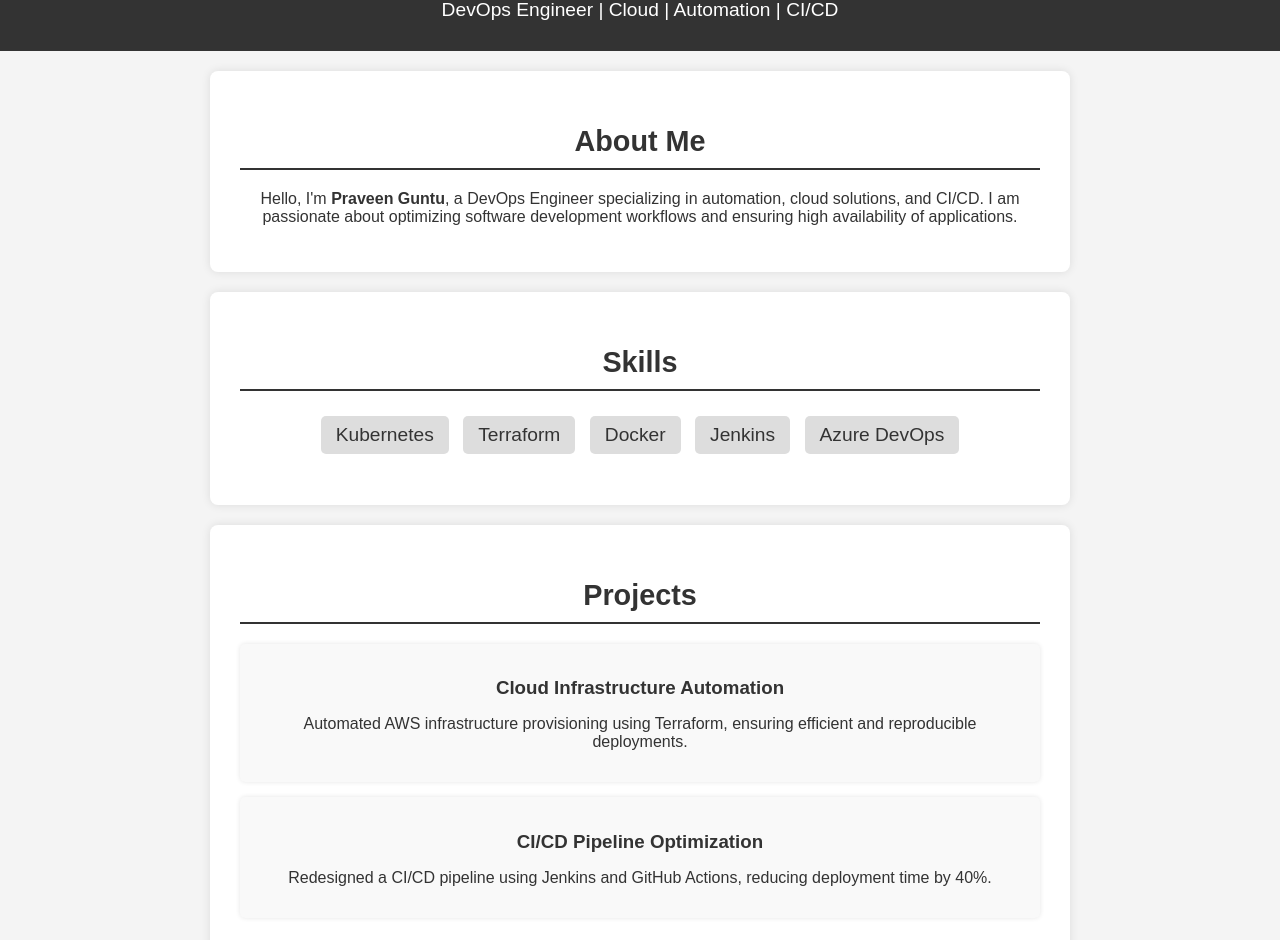
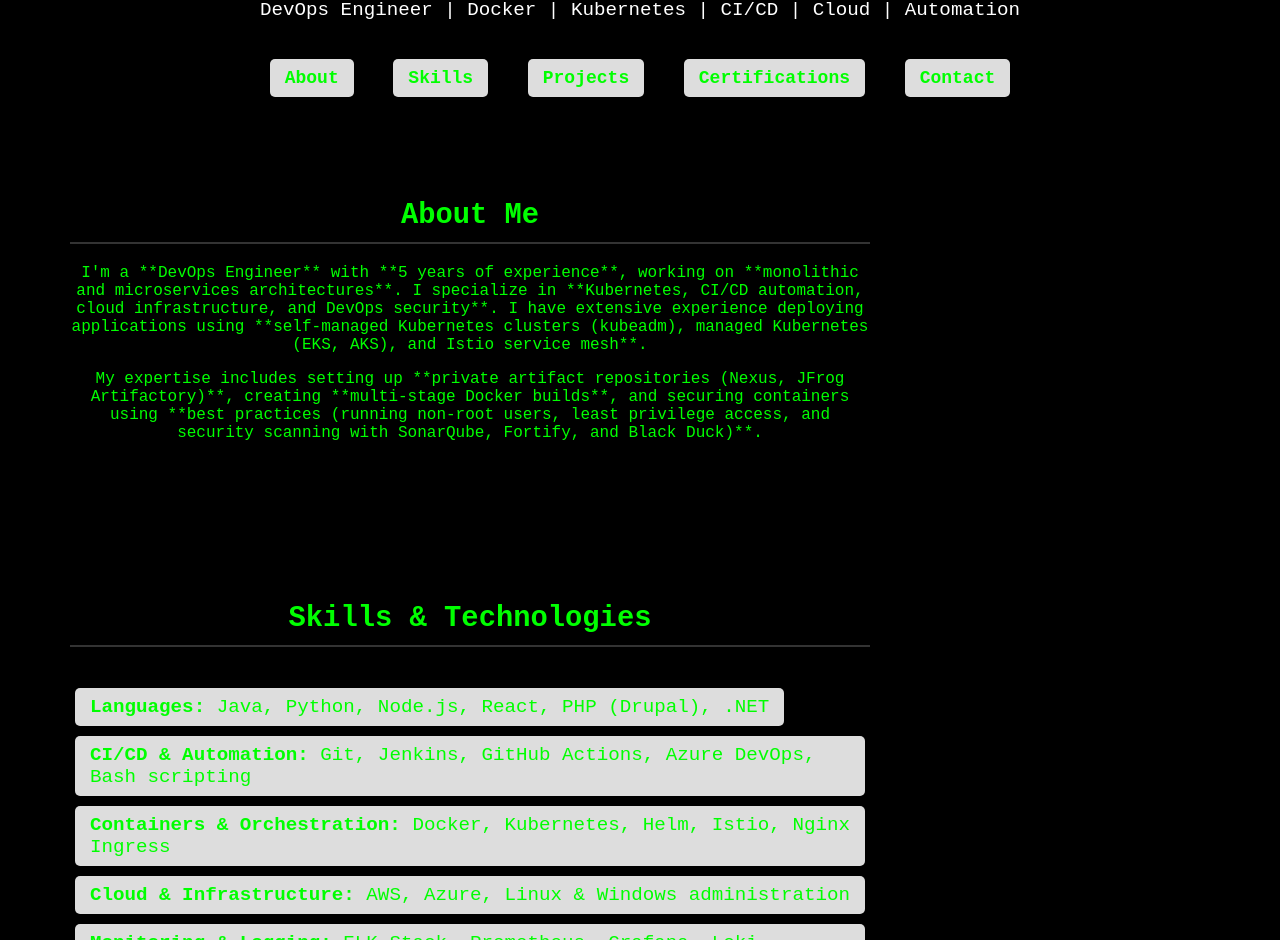
Before and after one commit to praveenjayakar/My-DevOps-Portfolio, a plain HTML site: page index.html in a window 1280 px wide. Shown: the part 76-1016 px from the top of the page. Drawn offline with Linux system fonts and the light colour scheme.

Commit message:
Update index.html with latest changes

```diff
--- a/index.html
+++ b/index.html
@@ -9,49 +9,126 @@
 <body>
     <header>
         <h1>Praveen Guntu</h1>
-    <p>DevOps Engineer | Cloud | Automation | CI/CD</p>
+        <p>DevOps Engineer | Docker | Kubernetes | CI/CD | Cloud | Automation</p>
     </header>
+
+    <nav>
+        <ul>
+            <li><a href="#about">About</a></li>
+            <li><a href="#skills">Skills</a></li>
+            <li><a href="#projects">Projects</a></li>
+            <li><a href="#certifications">Certifications</a></li>
+            <li><a href="#contact">Contact</a></li>
+        </ul>
+    </nav>
 
     <section id="about">
         <h2>About Me</h2>
-    <p>Hello, I'm <strong>Praveen Guntu</strong>, a DevOps Engineer specializing in automation, cloud solutions, and CI/CD. I am passionate about optimizing software development workflows and ensuring high availability of applications.</p>
+        <p>I'm a **DevOps Engineer** with **5 years of experience**, working on **monolithic and microservices architectures**. I specialize in **Kubernetes, CI/CD automation, cloud infrastructure, and DevOps security**. I have extensive experience deploying applications using **self-managed Kubernetes clusters (kubeadm), managed Kubernetes (EKS, AKS), and Istio service mesh**. </p>
+        <p>My expertise includes setting up **private artifact repositories (Nexus, JFrog Artifactory)**, creating **multi-stage Docker builds**, and securing containers using **best practices (running non-root users, least privilege access, and security scanning with SonarQube, Fortify, and Black Duck)**.</p>
     </section>
 
     <section id="skills">
-    <h2>Skills</h2>
+        <h2>Skills & Technologies</h2>
         <ul>
-      <li>Kubernetes</li>
-      <li>Terraform</li>
-      <li>Docker</li>
-      <li>Jenkins</li>
-      <li>Azure DevOps</li>
+            <li><strong>Languages:</strong> Java, Python, Node.js, React, PHP (Drupal), .NET</li>
+            <li><strong>CI/CD & Automation:</strong> Git, Jenkins, GitHub Actions, Azure DevOps, Bash scripting</li>
+            <li><strong>Containers & Orchestration:</strong> Docker, Kubernetes, Helm, Istio, Nginx Ingress</li>
+            <li><strong>Cloud & Infrastructure:</strong> AWS, Azure, Linux & Windows administration</li>
+            <li><strong>Monitoring & Logging:</strong> ELK Stack, Prometheus, Grafana, Loki, Elastic APM</li>
+            <li><strong>Security & DevSecOps:</strong> SonarQube, Fortify, Black Duck</li>
         </ul>
     </section>
 
     <section id="projects">
         <h2>Projects</h2>
-    <div class="project">
-      <h3>Cloud Infrastructure Automation</h3>
-      <p>Automated AWS infrastructure provisioning using Terraform, ensuring efficient and reproducible deployments.</p>
-    </div>
-    <div class="project">
-      <h3>CI/CD Pipeline Optimization</h3>
-      <p>Redesigned a CI/CD pipeline using Jenkins and GitHub Actions, reducing deployment time by 40%.</p>
-    </div>
+        <ul>
+            <li><strong>Automated CI/CD Pipelines:</strong> Implemented multi-stage pipelines using Jenkins, GitHub Actions, and Azure DevOps.</li>
+            <li><strong>Kubernetes Cluster Management:</strong> Built and managed self-hosted and cloud Kubernetes clusters.</li>
+            <li><strong>Service Mesh Implementation:</strong> Deployed and optimized Istio for microservices security and observability.</li>
+            <li><strong>Application Monitoring:</strong> Integrated ELK Stack, Prometheus, and Elastic APM for system and service monitoring.</li>
+        </ul>
+    </section>
+
+    <section id="certifications">
+        <h2>Certifications</h2>
+        <ul>
+            <li>AWS Certified Solutions Architect</li>
+            <li>Certified Kubernetes Administrator (CKA)</li>
+            <li>Azure DevOps Engineer Expert</li>
+        </ul>
     </section>
 
     <section id="contact">
         <h2>Contact</h2>
-    <p>Email: <a href="mailto:PraveenGuntu@hotmail.com">PraveenGuntu@hotmail.com</a></p>
-    <p>Website: <a href="https://pjdevops.com">pjdevops.com</a></p>
+        <p>Email: praveenguntu@hotmail.com</p>
+        <p>GitHub: <a href="https://github.com/yourgithub" target="_blank">github.com/yourgithub</a></p>
+        <p>LinkedIn: <a href="https://linkedin.com/in/praveenguntu" target="_blank">linkedin.com/in/praveenguntu</a></p>
     </section>
 
     <footer>
-    <p>&copy; <span id="year"></span> Praveen Guntu. All rights reserved.</p>
+        <p>&copy; <span id="year"></span> Praveen Guntu | DevOps Portfolio</p>
     </footer>
 
     <script>
+        document.addEventListener("DOMContentLoaded", function() {
+            const navLinks = document.querySelectorAll("nav ul li a");
+            navLinks.forEach(link => {
+                link.addEventListener("click", function(event) {
+                    event.preventDefault();
+                    const section = document.querySelector(this.getAttribute("href"));
+                    section.scrollIntoView({ behavior: "smooth" });
+                });
+            });
             document.getElementById("year").textContent = new Date().getFullYear();
+        });
     </script>
+
+    <style>
+        body {
+            font-family: 'Courier New', monospace;
+            margin: 0;
+            padding: 0;
+            background: black;
+            color: #00ff00;
+        }
+        header {
+            text-align: center;
+            padding: 20px;
+            background: rgba(0, 0, 0, 0.8);
+            font-size: 24px;
+        }
+        nav ul {
+            list-style: none;
+            padding: 0;
+            text-align: center;
+            background: rgba(0, 0, 0, 0.8);
+        }
+        nav ul li {
+            display: inline;
+            margin: 15px;
+        }
+        nav ul li a {
+            color: #00ff00;
+            text-decoration: none;
+            font-size: 18px;
+        }
+        section {
+            padding: 50px;
+            text-align: center;
+            background: rgba(0, 0, 0, 0.7);
+            margin: 20px;
+            border-radius: 10px;
+        }
+        footer {
+            text-align: center;
+            padding: 10px;
+            background: rgba(0, 0, 0, 0.8);
+        }
+        ul {
+            text-align: left;
+            display: inline-block;
+        }
+    </style>
 </body>
 </html>
```
Lines whose indentation alone changed are shown as unchanged.
